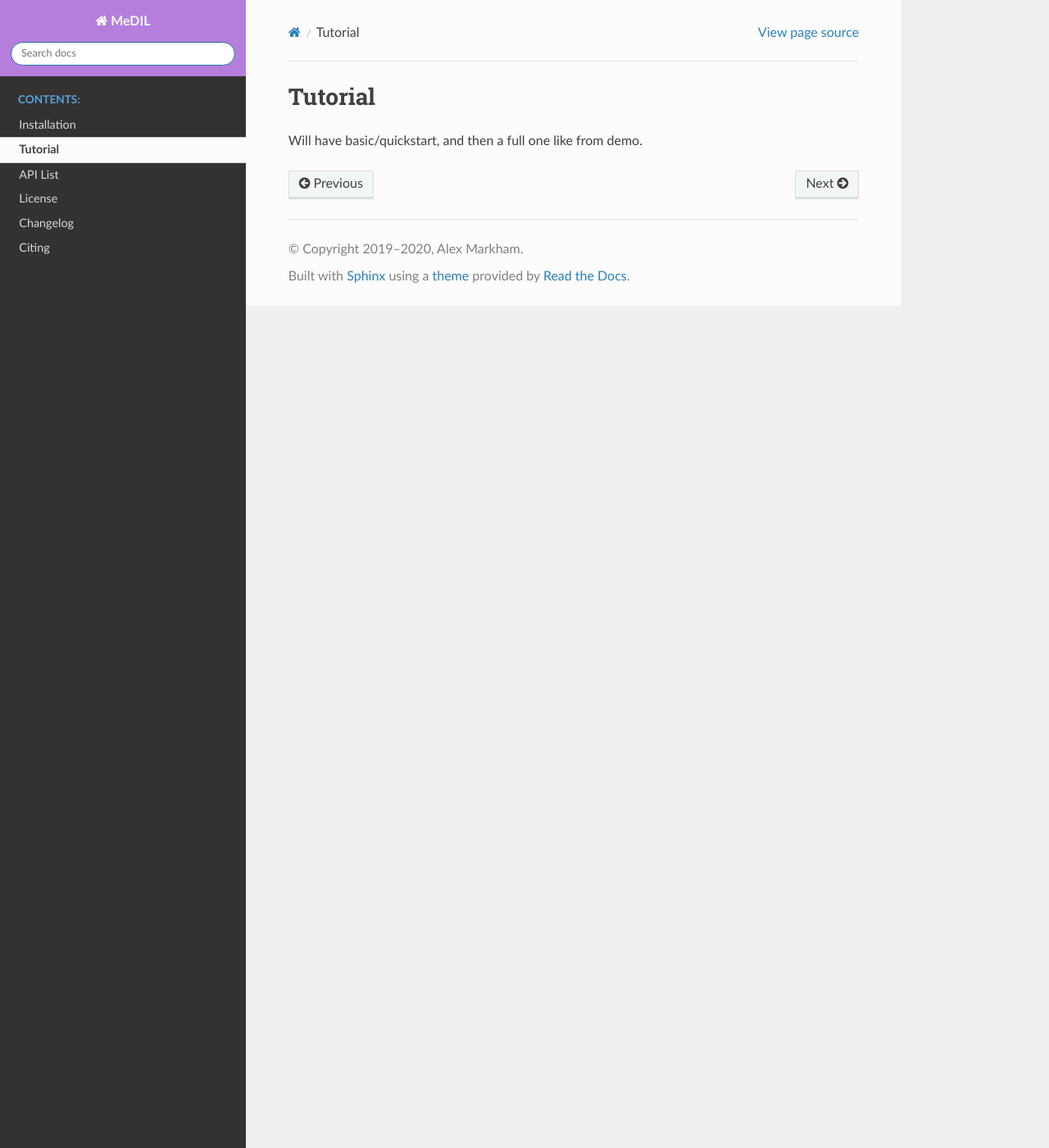
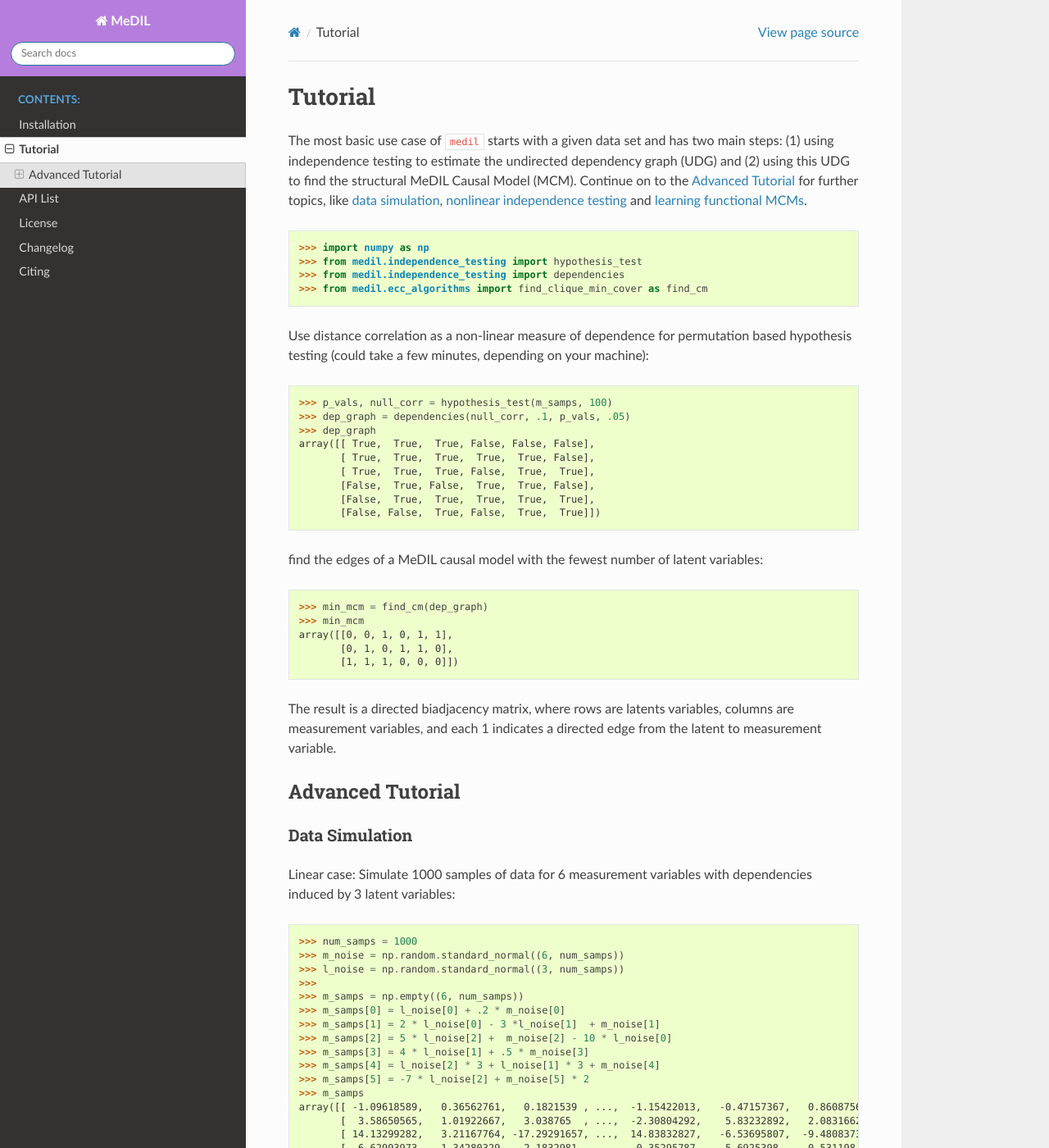
Before and after one commit to Alex-Markham/medil, a Sphinx documentation site: the page built from docs/tutorial.rst, in a window 1280 px wide and 1400 px high. Shown: the whole window at 82% size. Built offline with Sphinx 7.4.7 and the Read the Docs theme 2.0.0, drawn with Linux system fonts in a browser that asks for light colours; pages that are not in the unit, such as notebooks, are missing from menus; some of the changed text lies outside the part shown.

```diff
--- a/docs/tutorial.rst
+++ b/docs/tutorial.rst
@@ -1,3 +1,77 @@
 Tutorial
 ========
-Will have basic/quickstart, and then a full one like from demo.
+
+The most basic use case of ``medil`` starts with a given data set and has two main steps: (1) using independence testing to estimate the undirected dependency graph (UDG) and (2) using this UDG to find the structural MeDIL Causal Model (MCM).
+Continue on to the `Advanced Tutorial`_ for further topics, like `data simulation`_, `nonlinear independence testing`_ and `learning functional MCMs`_.
+
+::
+
+   >>> import numpy as np
+   >>> from medil.independence_testing import hypothesis_test
+   >>> from medil.independence_testing import dependencies
+   >>> from medil.ecc_algorithms import find_clique_min_cover as find_cm
+
+
+Use distance correlation as a non-linear measure of dependence for permutation based hypothesis testing (could take a few minutes, depending on your machine)::
+
+  >>> p_vals, null_corr = hypothesis_test(m_samps, 100)
+  >>> dep_graph = dependencies(null_corr, .1, p_vals, .05)
+  >>> dep_graph
+  array([[ True,  True,  True, False, False, False],
+         [ True,  True,  True,  True,  True, False],
+         [ True,  True,  True, False,  True,  True],
+         [False,  True, False,  True,  True, False],
+         [False,  True,  True,  True,  True,  True],
+         [False, False,  True, False,  True,  True]])
+
+
+find the edges of a MeDIL causal model with the fewest number of latent variables::
+
+  >>> min_mcm = find_cm(dep_graph)
+  >>> min_mcm
+  array([[0, 0, 1, 0, 1, 1],
+         [0, 1, 0, 1, 1, 0],
+         [1, 1, 1, 0, 0, 0]])
+
+
+The result is a directed biadjacency matrix, where rows are latents variables, columns are measurement variables, and each 1 indicates a directed edge from the latent to measurement variable.
+
+Advanced Tutorial
+-----------------
+
+
+Data Simulation
+~~~~~~~~~~~~~~~
+Linear case:
+Simulate 1000 samples of data for 6 measurement variables with dependencies induced by 3 latent variables::
+
+  >>> num_samps = 1000
+  >>> m_noise = np.random.standard_normal((6, num_samps))
+  >>> l_noise = np.random.standard_normal((3, num_samps))
+  >>>
+  >>> m_samps = np.empty((6, num_samps))
+  >>> m_samps[0] = l_noise[0] + .2 * m_noise[0]
+  >>> m_samps[1] = 2 * l_noise[0] - 3 *l_noise[1]  + m_noise[1]
+  >>> m_samps[2] = 5 * l_noise[2] +  m_noise[2] - 10 * l_noise[0]
+  >>> m_samps[3] = 4 * l_noise[1] + .5 * m_noise[3]
+  >>> m_samps[4] = l_noise[2] * 3 + l_noise[1] * 3 + m_noise[4]
+  >>> m_samps[5] = -7 * l_noise[2] + m_noise[5] * 2
+  >>> m_samps
+  array([[ -1.09618589,   0.36562761,   0.1821539 , ...,  -1.15422013,   -0.47157367,   0.86087563],
+	 [  3.58650565,   1.01922667,   3.038765  , ...,  -2.30804292,    5.83232892,   2.08316629],
+	 [ 14.13299282,   3.21167764, -17.29291657, ...,  14.83832827,   -6.53695807,  -9.48083731],
+	 [ -6.62993973,   1.34280329,  -2.1832981 , ...,  -0.35295787,   -5.6925398 ,   0.531198  ],
+	 [ -0.96126815,   2.93188441, -11.50689577, ...,   0.98983901,   -8.5647367 ,  -0.14181254],
+	 [-12.74328352,  -4.95887306,  20.20499673, ...,  -0.49624485,    6.5901562 ,   0.08445142]])
+
+
+Nonlinear case using GANs:
+
+
+Nonlinear Independence Testing
+~~~~~~~~~~~~~~~~~~~~~~~~~~~~~~
+
+
+
+Learning Functional MCMs
+~~~~~~~~~~~~~~~~~~~~~~~~
```
Also changed, not shown: docs/index.rst (+1 -7 lines), docs/installation.rst (+16 -3 lines).
